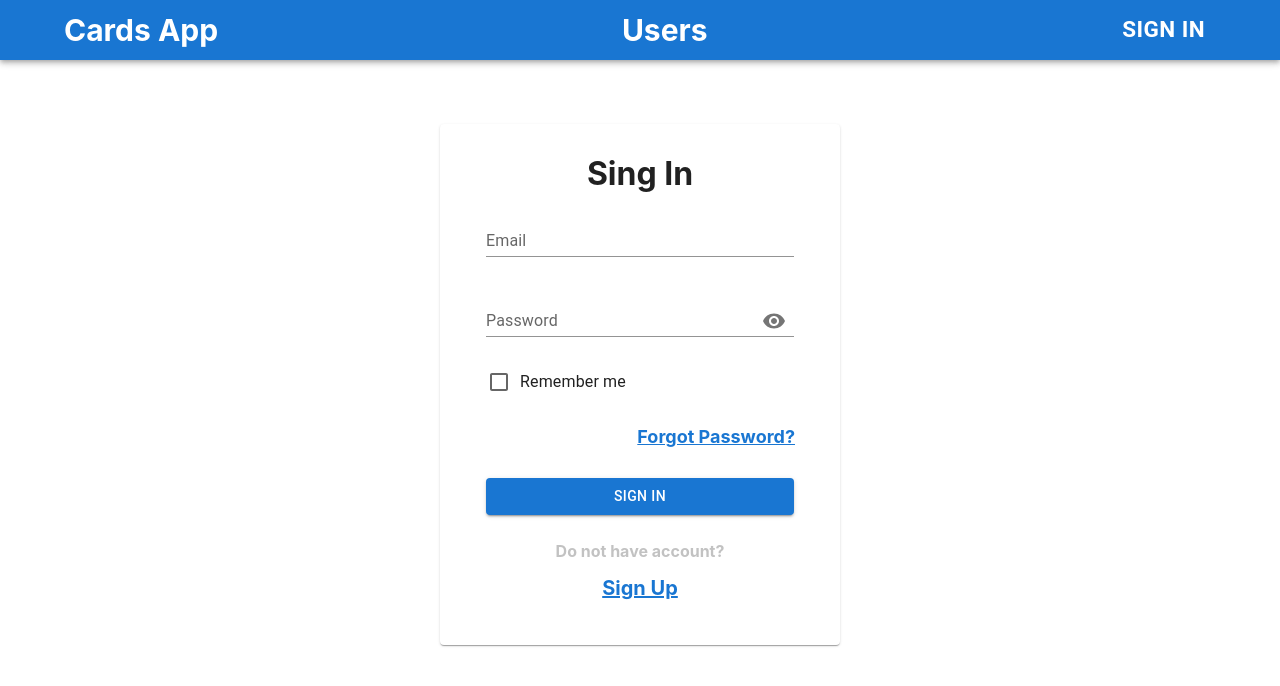
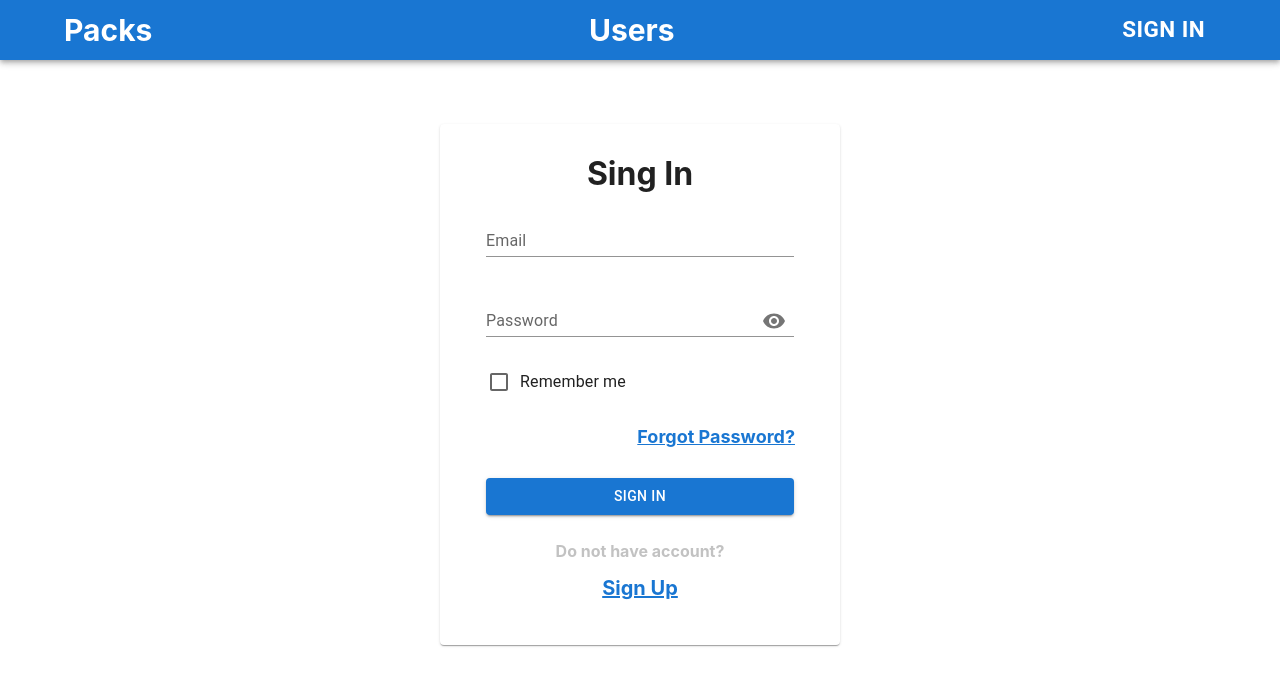
Before and after one commit to Mart7anova/cards, a React (Create React App) app: page /#/sign-in in a window 1280 px wide. Shown: the top 686 px of the page. Built offline with nearby package versions, Linux system fonts and the light colour scheme; no server answers.

Commit message:
fix: rename link

```diff
--- a/src/common/components/NavBar/NavBar.tsx
+++ b/src/common/components/NavBar/NavBar.tsx
@@ -26,7 +26,7 @@ export const NavBar = (): ReactElement => {
       <AppBar position="static" className={c.bar}>
         <Container fixed className={c.container}>
           <Link to={Path.PACKS} className={style.userContainer}>
-            <h1 className={style.name}>Cards App</h1>
+            <h1 className={style.name}>Packs</h1>
           </Link>
 
           <Link to={Path.USERS} className={style.userContainer}>
```
